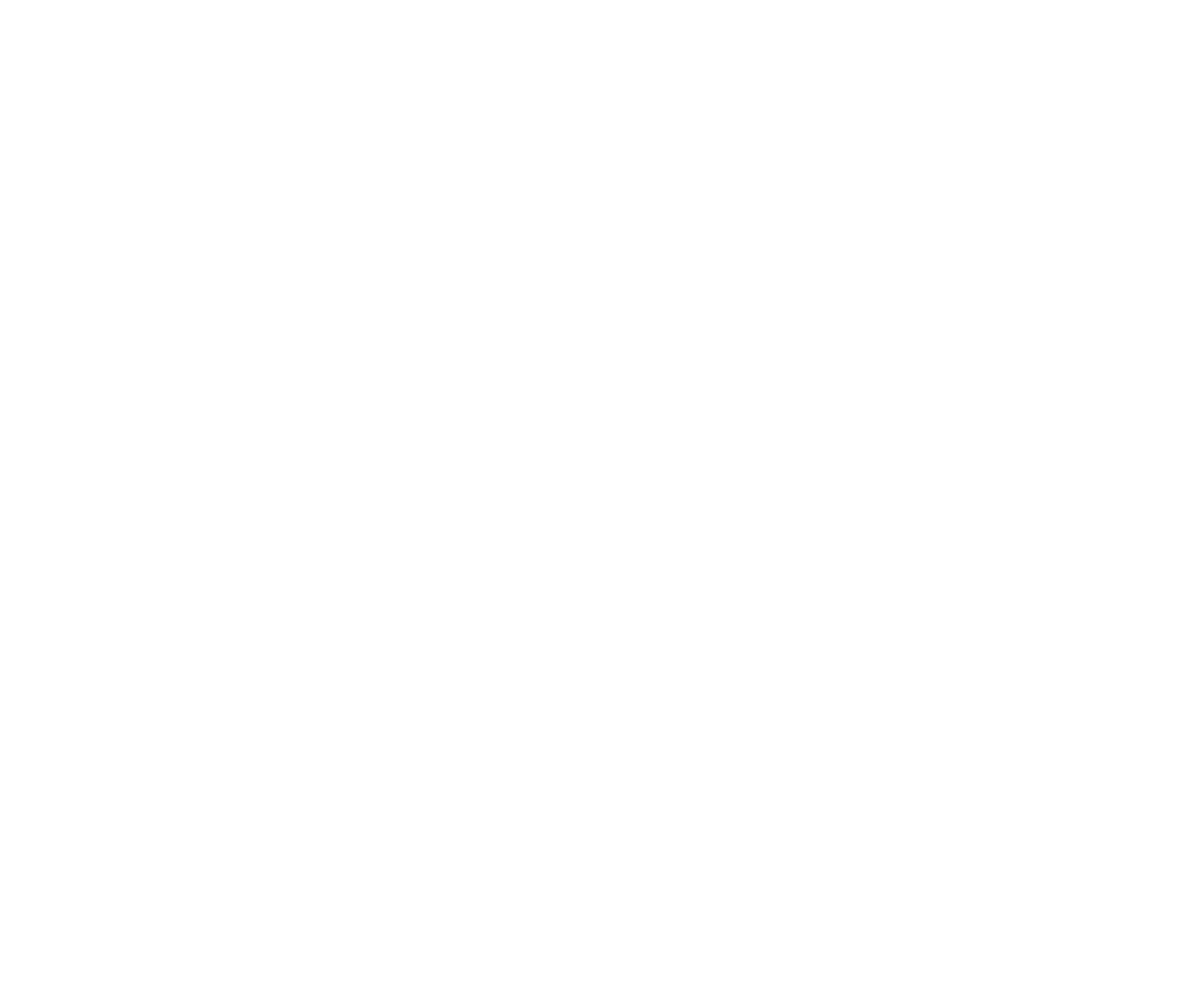
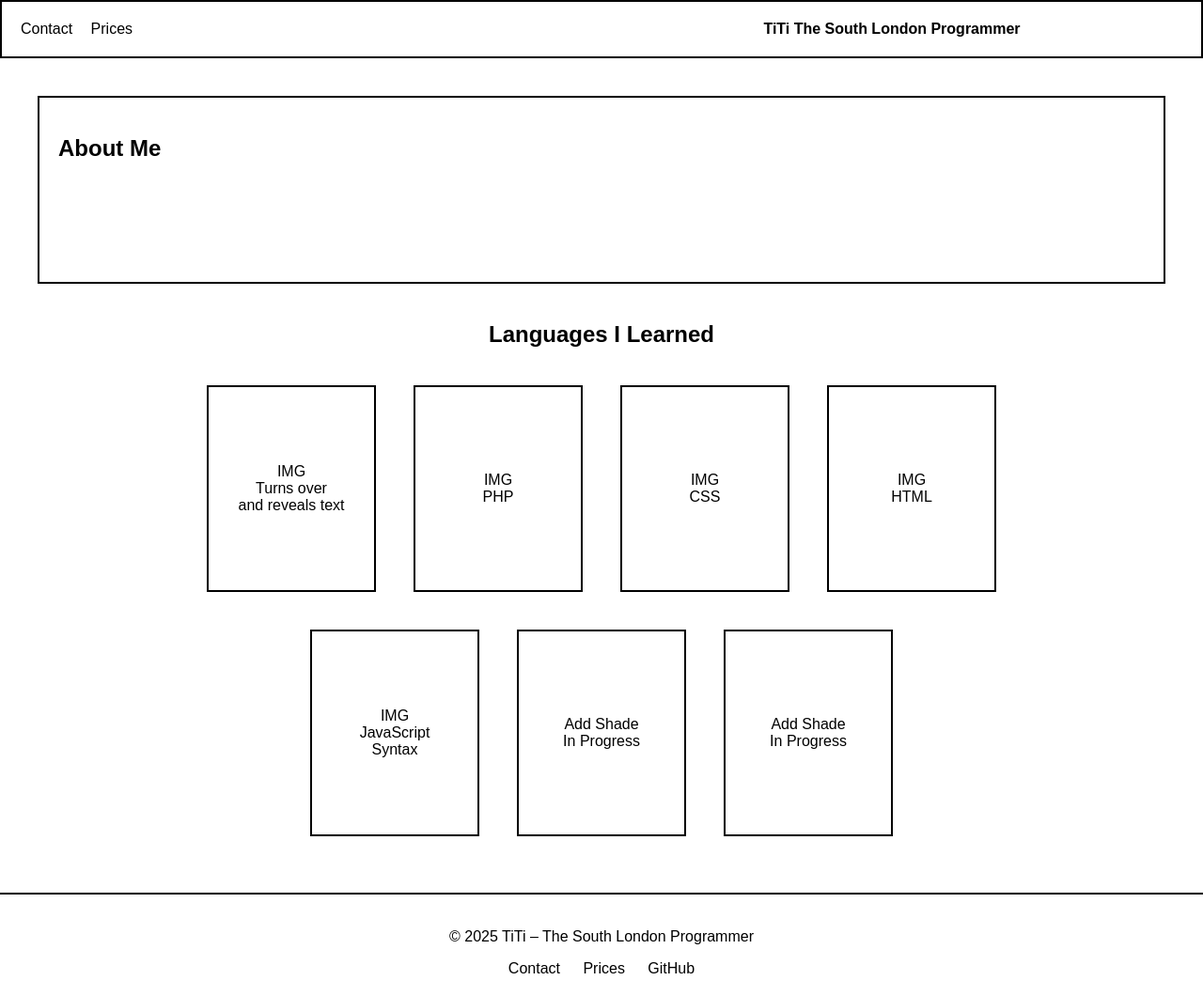
Before and after one commit to TRAMOS1999/my-portfolio, a plain HTML site: page index.html in a window 1280 px wide. Shown: the whole page at 94% size. Before the commit the page ends 800 px from the top, so only its background shows below. Drawn offline with Linux system fonts and the light colour scheme.

Commit message:
add foundation

```diff
--- a/index.html
+++ b/index.html
@@ -1,11 +1,156 @@
 <!DOCTYPE html>
 <html lang="en">
 <head>
-    <meta charset="UTF-8">
-    <meta name="viewport" content="width=device-width, initial-scale=1.0">
-    <title>Document</title>
+
+  <meta charset="UTF-8">
+
+  <title>TiTi | The South London Programmer</title>
+
+  <link rel="stylesheet" href="style.css">
+
 </head>
 <body>
+      <!-- HEADER / NAV -->
+
+  <header class="navbar">
+
+    <div class="nav-left">
+
+      <a href="#">Contact</a>
+
+      <a href="#">Prices</a>
+
+    </div>
+
+
+
+    <div class="nav-center">
+
+      TiTi The South London Programmer
+
+    </div>
+
+  </header>
+
+
+
+  <!-- ABOUT ME -->
+
+  <section class="about">
+
+    <h2>About Me</h2>
+
+  </section>
+
+
+
+  <!-- LANGUAGES -->
+
+  <section class="languages">
+
+    <h2>Languages I Learned</h2>
+
+
+
+    <div class="card-row">
+
+      <div class="card">
+
+        IMG<br>
+
+        Turns over<br>
+
+        and reveals text
+
+      </div>
+
+
+
+      <div class="card">
+
+        IMG<br>
+
+        PHP
+
+      </div>
+
+
+
+      <div class="card">
+
+        IMG<br>
+
+        CSS
+
+      </div>
+
+
+
+      <div class="card">
+
+        IMG<br>
+
+        HTML
+
+      </div>
+
+    </div>
+
+
+
+    <div class="card-row">
+
+      <div class="card">
+
+        IMG<br>
+
+        JavaScript<br>
+
+        Syntax
+
+      </div>
+
+
+
+      <div class="card">
+
+        Add Shade<br>
+
+        In Progress
+
+      </div>
+
+
+
+      <div class="card">
+
+        Add Shade<br>
+
+        In Progress
+
+      </div>
+
+    </div>
+
+  </section>
+
+  <footer class="footer">
+
+  <p>© 2025 TiTi – The South London Programmer</p>
+
+
+
+  <div class="footer-links">
+
+    <a href="#">Contact</a>
+
+    <a href="#">Prices</a>
+
+    <a href="#">GitHub</a>
+
+  </div>
+
+</footer>
 
 </body>
 </html>
--- a/style.css
+++ b/style.css
@@ -0,0 +1,249 @@
+* {
+
+  box-sizing: border-box;
+
+  font-family: Arial, sans-serif;
+
+}
+
+
+
+body {
+
+  margin: 0;
+
+  padding: 0;
+
+}
+
+
+
+/* NAVBAR */
+
+.navbar {
+
+  border: 2px solid black;
+
+  padding: 20px;
+
+  display: flex;
+
+  align-items: center;
+
+}
+
+
+
+.nav-left {
+
+  flex: 1;
+
+}
+
+
+
+.nav-left a {
+
+  margin-right: 15px;
+
+  text-decoration: none;
+
+  color: black;
+
+}
+
+
+
+.nav-center {
+
+  flex: 1;
+
+  text-align: center;
+
+  font-weight: bold;
+
+}
+
+
+
+/* ABOUT ME */
+
+.about {
+
+  border: 2px solid black;
+
+  margin: 40px;
+
+  padding: 20px;
+
+  height: 200px;
+
+}
+
+
+
+/* LANGUAGES */
+
+.languages {
+
+  text-align: center;
+
+  margin-top: 40px;
+
+}
+
+
+
+.card-row {
+
+  display: flex;
+
+  justify-content: center;
+
+  gap: 40px;
+
+  margin: 40px 0;
+
+}
+
+
+
+.card {
+
+  width: 180px;
+
+  height: 220px;
+
+  border: 2px solid black;
+
+  display: flex;
+
+  align-items: center;
+
+  justify-content: center;
+
+  text-align: center;
+
+  padding: 10px;
+
+}
+
+/* FOOTER */
+
+.footer {
+
+  border-top: 2px solid black;
+
+  margin-top: 60px;
+
+  padding: 20px;
+
+  text-align: center;
+
+}
+
+
+
+.footer-links {
+
+  margin-top: 10px;
+
+}
+
+
+
+.footer-links a {
+
+  margin: 0 10px;
+
+  text-decoration: none;
+
+  color: black;
+
+}
+
+/* ===========================
+
+   RESPONSIVE DESIGN
+
+   =========================== */
+
+
+
+/* TABLETS */
+
+@media (max-width: 900px) {
+
+
+
+  .navbar {
+
+    flex-direction: column;
+
+    gap: 10px;
+
+    text-align: center;
+
+  }
+
+
+
+  .nav-left {
+
+    justify-content: center;
+
+  }
+
+
+
+  .card-row {
+
+    flex-wrap: wrap;
+
+    gap: 20px;
+
+  }
+
+
+
+  .card {
+
+    width: 45%;
+
+  }
+
+}
+
+
+
+/* PHONES */
+
+@media (max-width: 500px) {
+
+
+
+  .about {
+
+    margin: 20px;
+
+    height: auto;
+
+  }
+
+
+
+  .card {
+
+    width: 90%;
+
+  }
+
+
+
+  .card-row {
+
+    gap: 20px;
+
+  }
+
+}
```
